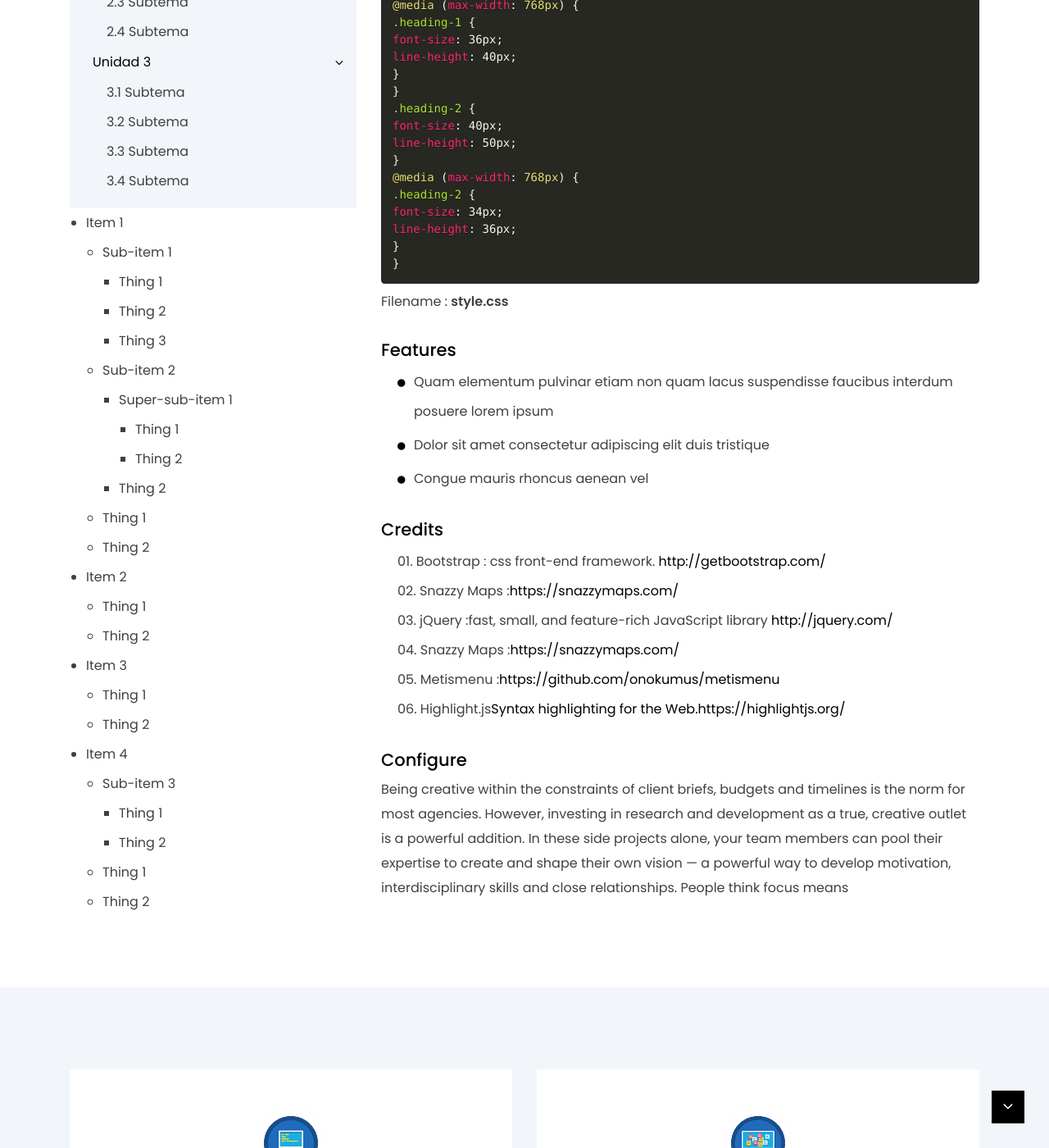
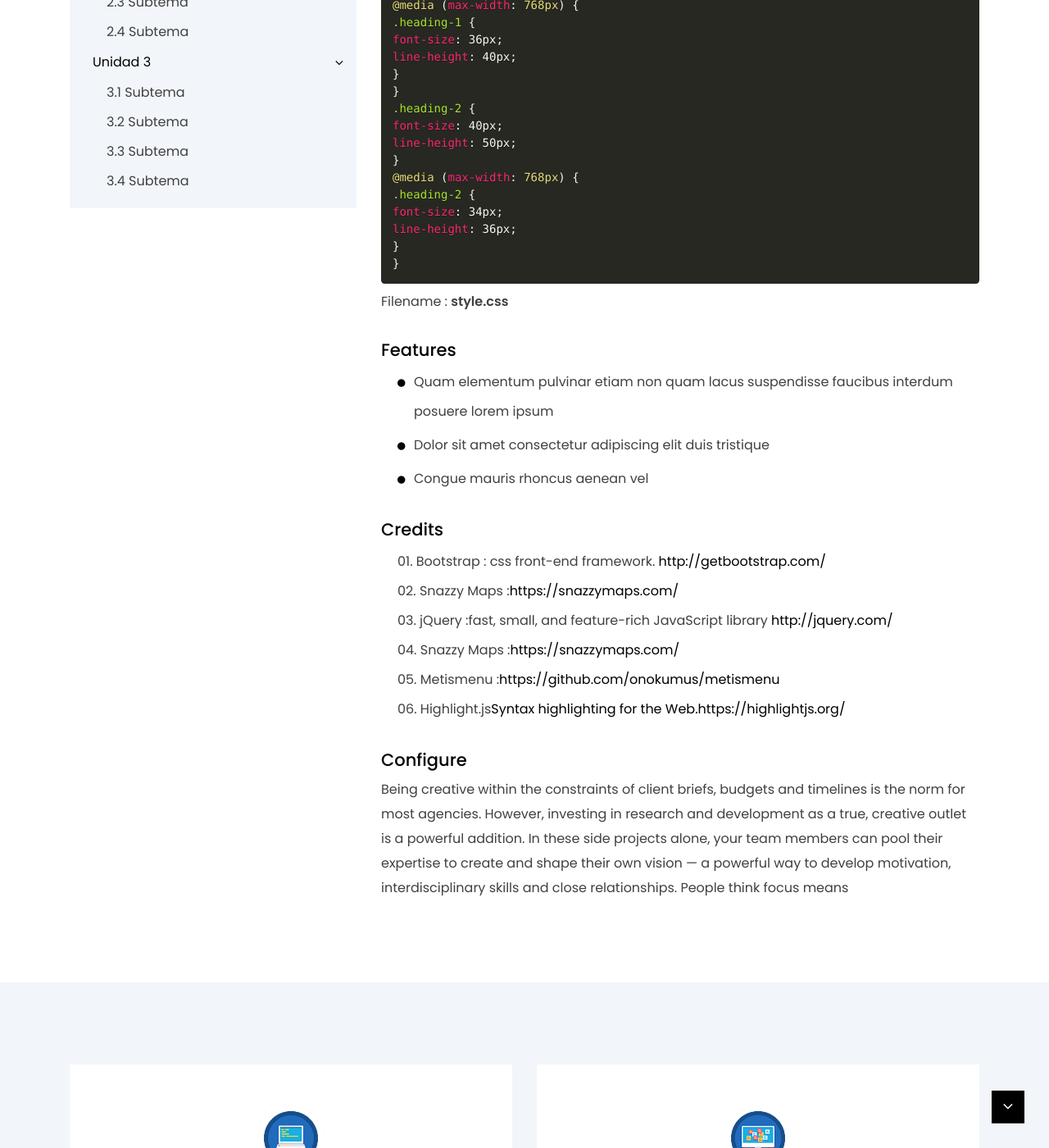
Before and after one commit to trazzos/upaded, a Jekyll site: the page built from _docs/reactjs-components.md, in a window 1280 px wide and 1400 px high, scrolled down 728 px. Shown: the whole window at 82% size. Built offline with Jekyll 4.4.1, drawn with Linux system fonts in a browser that asks for light colours.

Commit message:
menu normal

```diff
--- a/_includes/doc_sidebar.html
+++ b/_includes/doc_sidebar.html
@@ -41,62 +41,3 @@
 		</div>
 	</div>
 </div>
-
-<ul class="multilevel-accordion-menu vertical menu" data-accordion-menu>
-  <li>
-    <a href="#">Item 1</a>
-    <ul class="menu vertical sublevel-1">
-      <li>
-        <a href="#">Sub-item 1</a>
-        <ul class="menu vertical sublevel-2">
-          <li><a class="subitem" href="#">Thing 1</a></li>
-          <li><a class="subitem" href="#">Thing 2</a></li>
-          <li><a class="subitem" href="#">Thing 3</a></li>
-        </ul>
-      </li>
-      <li>
-        <a href="#">Sub-item 2</a>
-        <ul class="menu vertical sublevel-2">
-          <li>
-            <a href="#">Super-sub-item 1</a>
-            <ul class="menu vertical sublevel-3">
-              <li><a class="subitem" href="#">Thing 1</a></li>
-              <li><a class="subitem" href="#">Thing 2</a></li>
-            </ul>
-          </li>
-          <li><a class="subitem" href="#">Thing 2</a></li>
-        </ul>
-      </li>
-      <li><a class="subitem" href="#">Thing 1</a></li>
-      <li><a class="subitem" href="#">Thing 2</a></li>
-    </ul>
-  </li>
-  <li>
-    <a href="#">Item 2</a>
-    <ul class="menu vertical sublevel-1">
-      <li><a class="subitem" href="#">Thing 1</a></li>
-      <li><a class="subitem" href="#">Thing 2</a></li>
-    </ul>
-  </li>
-  <li>
-    <a href="#">Item 3</a>
-    <ul class="menu vertical sublevel-1">
-      <li><a class="subitem" href="#">Thing 1</a></li>
-      <li><a class="subitem" href="#">Thing 2</a></li>
-    </ul>
-  </li>
-  <li>
-    <a href="#">Item 4</a>
-    <ul class="menu vertical sublevel-1">
-      <li>
-        <a href="#">Sub-item 3</a>
-        <ul class="menu vertical sublevel-2">
-          <li><a class="subitem" href="#">Thing 1</a></li>
-          <li><a class="subitem" href="#">Thing 2</a></li>
-        </ul>
-      </li>
-      <li><a class="subitem" href="#">Thing 1</a></li>
-      <li><a class="subitem" href="#">Thing 2</a></li>
-    </ul>
-  </li>
-</ul>
```
